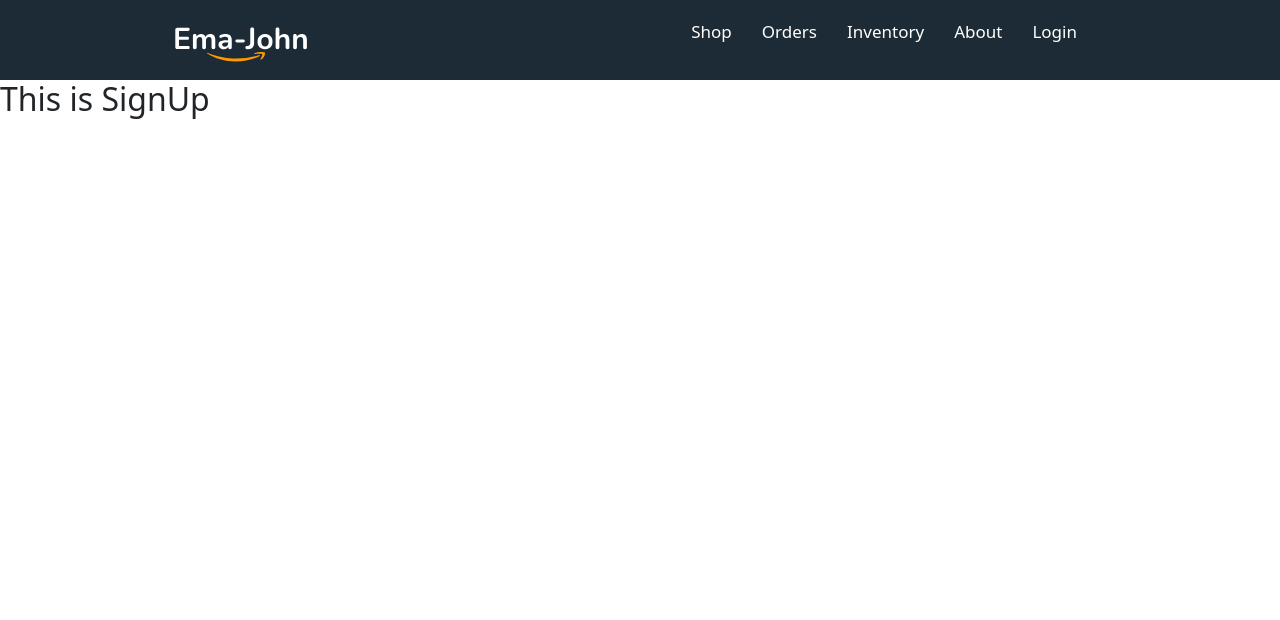
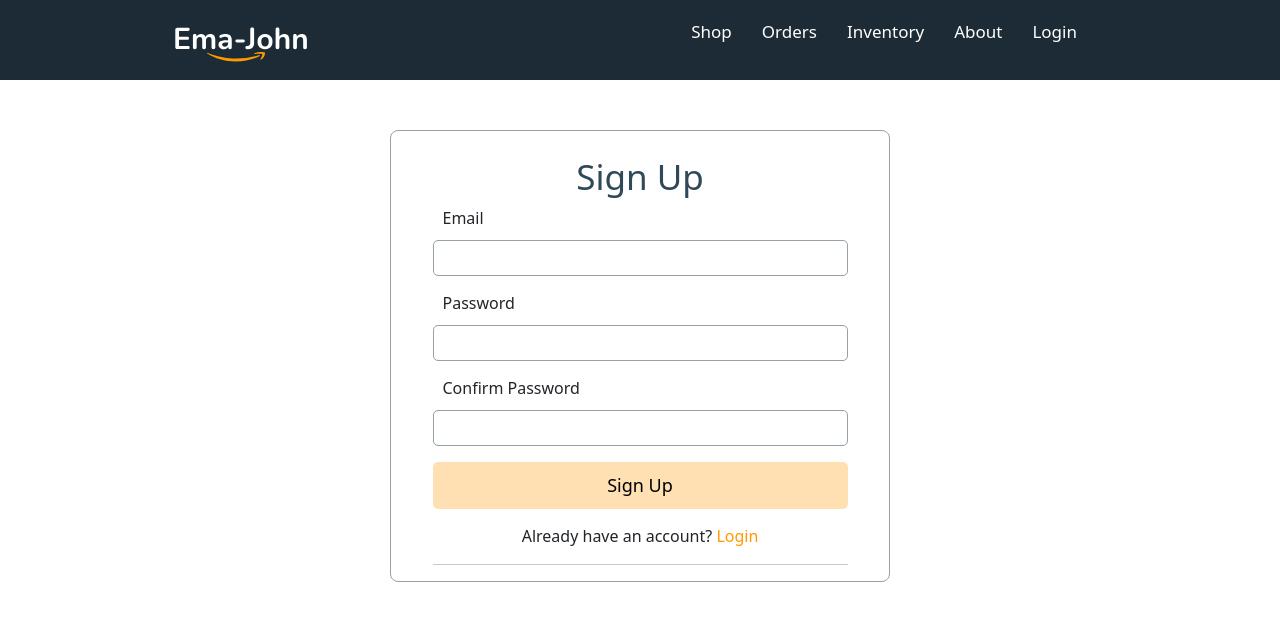
Before and after one commit to mohammadtanim24h/ema-john-simple-e-commerce, a React (Create React App) app: page /signup in a window 1280 px wide. Shown: the top 620 px of the page. Built offline with nearby package versions, Linux system fonts and the light colour scheme.

Commit message:
implemented login and signup

```diff
--- a/package.json
+++ b/package.json
@@ -14,6 +14,7 @@
     "react": "^17.0.2",
     "react-bootstrap": "^2.2.1",
     "react-dom": "^17.0.2",
+    "react-firebase-hooks": "^5.0.3",
     "react-router-dom": "^6.2.2",
     "react-scripts": "5.0.0",
     "web-vitals": "^2.1.4"
--- a/src/components/Login/Login.css
+++ b/src/components/Login/Login.css
@@ -1,6 +1,5 @@
 .form-container {
     width: 500px;
-    height: 400px;
     border: 1px solid #95a0a7;
     box-sizing: border-box;
     border-radius: 8px;
@@ -34,6 +33,7 @@
     box-sizing: border-box;
     border-radius: 5px;
     font-size: 16px;
+    padding: 8px;
 }
 
 .submit-btn {
@@ -45,6 +45,11 @@
     padding: 10px 20px;
     border-radius: 5px;
     font-size: 18px;
+    transition: .3s;
+}
+
+.submit-btn:hover {
+    background-color: rgba(255, 153, 0, 0.699);
 }
 
 .form-link {
--- a/src/components/Login/Login.js
+++ b/src/components/Login/Login.js
@@ -1,22 +1,64 @@
-import React from "react";
+import React, { useEffect, useState } from "react";
 import { Button } from "react-bootstrap";
-import { Link } from "react-router-dom";
+import { useSignInWithEmailAndPassword } from "react-firebase-hooks/auth";
+import { Link, useNavigate } from "react-router-dom";
+import auth from "../../firebase.init";
 import "./Login.css";
 
 const Login = () => {
+    const [email, setEmail] = useState("");
+    const [password, setPassword] = useState("");
+    const navigate = useNavigate();
+    const [signInWithEmailAndPassword, user, loading, error] =
+        useSignInWithEmailAndPassword(auth);
+
+    const handleEmailBlur = (e) => {
+        setEmail(e.target.value);
+    };
+    const handlePasswordBlur = (e) => {
+        setPassword(e.target.value);
+    };
+
+    const handleUserSignIn = (event) => {
+        event.preventDefault();
+        signInWithEmailAndPassword(email, password);
+    };
+
+    useEffect(() => {
+        if (user) {
+            navigate("/shop");
+        }
+    });
+
     return (
         <div className="form-container">
             <div>
                 <h2 className="form-title">Login</h2>
-                <form>
+                <form onSubmit={handleUserSignIn}>
                     <div className="input-group-custom">
                         <label htmlFor="email">Email</label>
-                        <input type="email" name="email" id="email" />
+                        <input
+                            onBlur={handleEmailBlur}
+                            type="email"
+                            name="email"
+                            id="email"
+                            required
+                        />
                     </div>
                     <div className="input-group-custom">
                         <label htmlFor="password">Password</label>
-                        <input type="password" name="password" id="password" />
+                        <input
+                            onBlur={handlePasswordBlur}
+                            type="password"
+                            name="password"
+                            id="password"
+                            required
+                        />
                     </div>
+                    <p className="text-center text-danger">
+                        {error && error.message}
+                    </p>
+                    {loading && <p>Loading.....</p>}
                     <div className="text-center">
                         <input
                             className="submit-btn"
@@ -26,8 +68,15 @@
                     </div>
                 </form>
                 <div className="text-center new-account">
-                    <p>New to Ema-john? <Link className="form-link" to='/signup'>Create an Account</Link></p>
+                    <p>
+                        New to Ema-john?{" "}
+                        <Link className="form-link" to="/signup">
+                            {" "}
+                            Create an Account
+                        </Link>
+                    </p>
                 </div>
+                <hr />
             </div>
         </div>
     );
--- a/src/components/SignUp/SignUp.js
+++ b/src/components/SignUp/SignUp.js
@@ -1,10 +1,109 @@
-import React from "react";
+import React, { useEffect, useState } from "react";
+import { Link, useNavigate } from "react-router-dom";
+import { useCreateUserWithEmailAndPassword } from "react-firebase-hooks/auth";
 import "./SignUp.css";
+import auth from "../../firebase.init";
 
 const SignUp = () => {
+    const [email, setEmail] = useState("");
+    const [password, setPassword] = useState("");
+    const [confirmPassword, setConfirmPassword] = useState("");
+    const [error, setError] = useState("");
+    const navigate = useNavigate();
+
+    const [createUserWithEmailAndPassword, user, loading, hookError] =
+        useCreateUserWithEmailAndPassword(auth);
+
+    const handleEmailBlur = (event) => {
+        setEmail(event.target.value);
+    };
+
+    const handlePasswordBlur = (event) => {
+        setPassword(event.target.value);
+    };
+
+    const handleConfirmPasswordBlur = (event) => {
+        setConfirmPassword(event.target.value);
+    };
+
+    const handleCreateUser = (event) => {
+        event.preventDefault();
+        if (password !== confirmPassword) {
+            setError("Your Passwords didn't match");
+            return;
+        }
+        if (password.length < 6) {
+            setError("Password Length Must be at least 6 characters");
+            return;
+        }
+        createUserWithEmailAndPassword(email, password);
+    };
+    useEffect(() => {
+        if (user) {
+            navigate("/");
+        }
+    });
+
     return (
-        <div>
-            <h2>This is SignUp</h2>
+        <div className="form-container">
+            <div>
+                <h2 className="form-title">Sign Up</h2>
+                <form onSubmit={handleCreateUser}>
+                    <div className="input-group-custom">
+                        <label htmlFor="email">Email</label>
+                        <input
+                            onBlur={handleEmailBlur}
+                            type="email"
+                            name="email"
+                            id="email"
+                            required
+                        />
+                    </div>
+                    <div className="input-group-custom">
+                        <label htmlFor="password">Password</label>
+                        <input
+                            onBlur={handlePasswordBlur}
+                            type="password"
+                            name="password"
+                            id="password"
+                            required
+                        />
+                    </div>
+                    <div className="input-group-custom">
+                        <label htmlFor="confirm-password">
+                            Confirm Password
+                        </label>
+                        <input
+                            onBlur={handleConfirmPasswordBlur}
+                            type="password"
+                            name="confirm-password"
+                            id="confirm-password"
+                            required
+                        />
+                    </div>
+                    <p className="text-center text-danger">{error}</p>
+                    <p className="text-center text-danger">
+                        {hookError && hookError.message}
+                    </p>
+                    <div className="text-center">
+                        <input
+                            className="submit-btn"
+                            type="submit"
+                            value="Sign Up"
+                        />
+                    </div>
+                </form>
+                <div className="text-center new-account">
+                    <p>
+                        Already have an account?
+                        <Link className="form-link" to="/login">
+                            {" "}
+                            Login
+                        </Link>
+                    </p>
+                </div>
+                <hr />
+            </div>
         </div>
     );
 };
```
Also changed, not shown: 1 other file (tests, documents, lock files or other folders).
